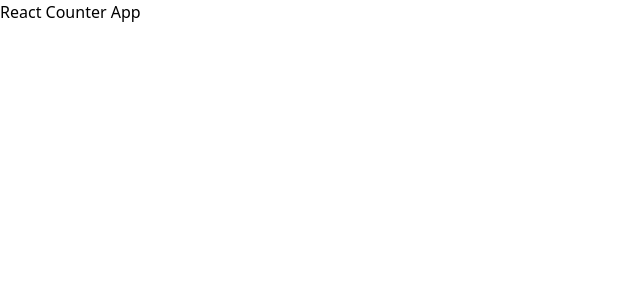
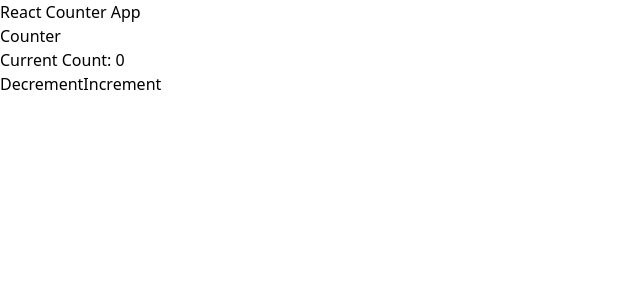
Before and after one commit to millan-figueroa-pscoursework/lab-10.1-react-counter, a React (Vite) app: page / in a window 1280 px wide. Shown: the top 300 px of the page, without its empty margins (0-640 px from the left). Built offline with nearby package versions, Linux system fonts and the light colour scheme.

Commit message:
Creates AdvancedCounter component with increment/ decrement functionality and useState, integrates into App.tsx

```diff
--- a/src/App.tsx
+++ b/src/App.tsx
@@ -1,7 +1,10 @@
+import AdvancedCounter from "./components/AdvancedCounter";
+
 function App() {
   return (
     <>
       <h1>React Counter App</h1>
+      <AdvancedCounter />
     </>
   );
 }
--- /dev/null
+++ b/src/components/AdvancedCounter.tsx
@@ -0,0 +1,24 @@
+import { useState } from "react";
+
+const AdvancedCounter: React.FC = () => {
+  const [count, setCount] = useState<number>(0);
+  const [step] = useState<number>(1);
+
+  const increment = () => setCount((prev) => prev + step);
+  const decrement = () => setCount((prev) => prev - step);
+
+  return (
+    <div>
+      <h1>Counter</h1>
+
+      <p>Current Count: {count}</p>
+
+      <div>
+        <button onClick={decrement}>Decrement</button>
+        <button onClick={increment}>Increment</button>
+      </div>
+    </div>
+  );
+};
+
+export default AdvancedCounter;
```
Also changed, not shown: src/FunctionalUpdateCounter.tsx (deleted).
